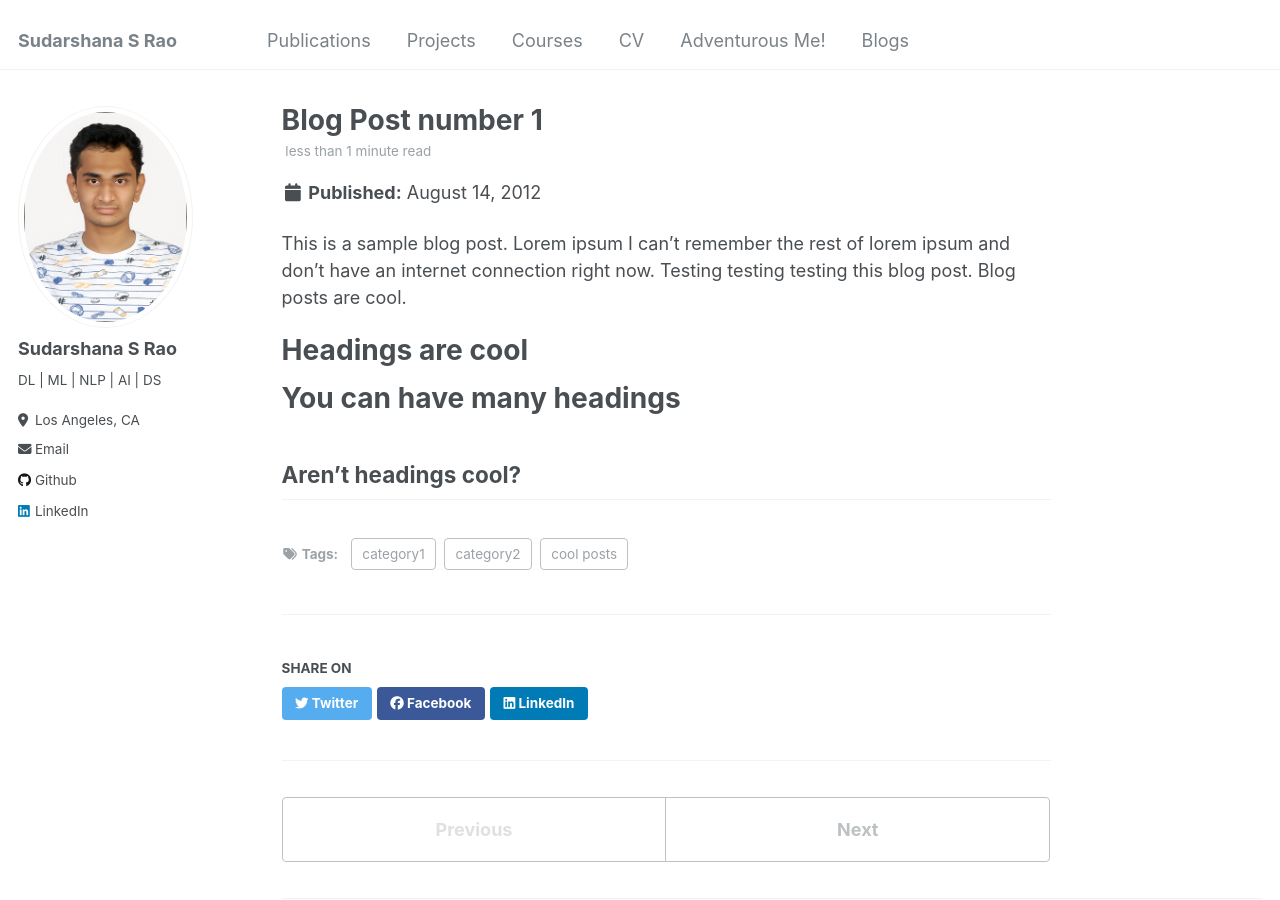
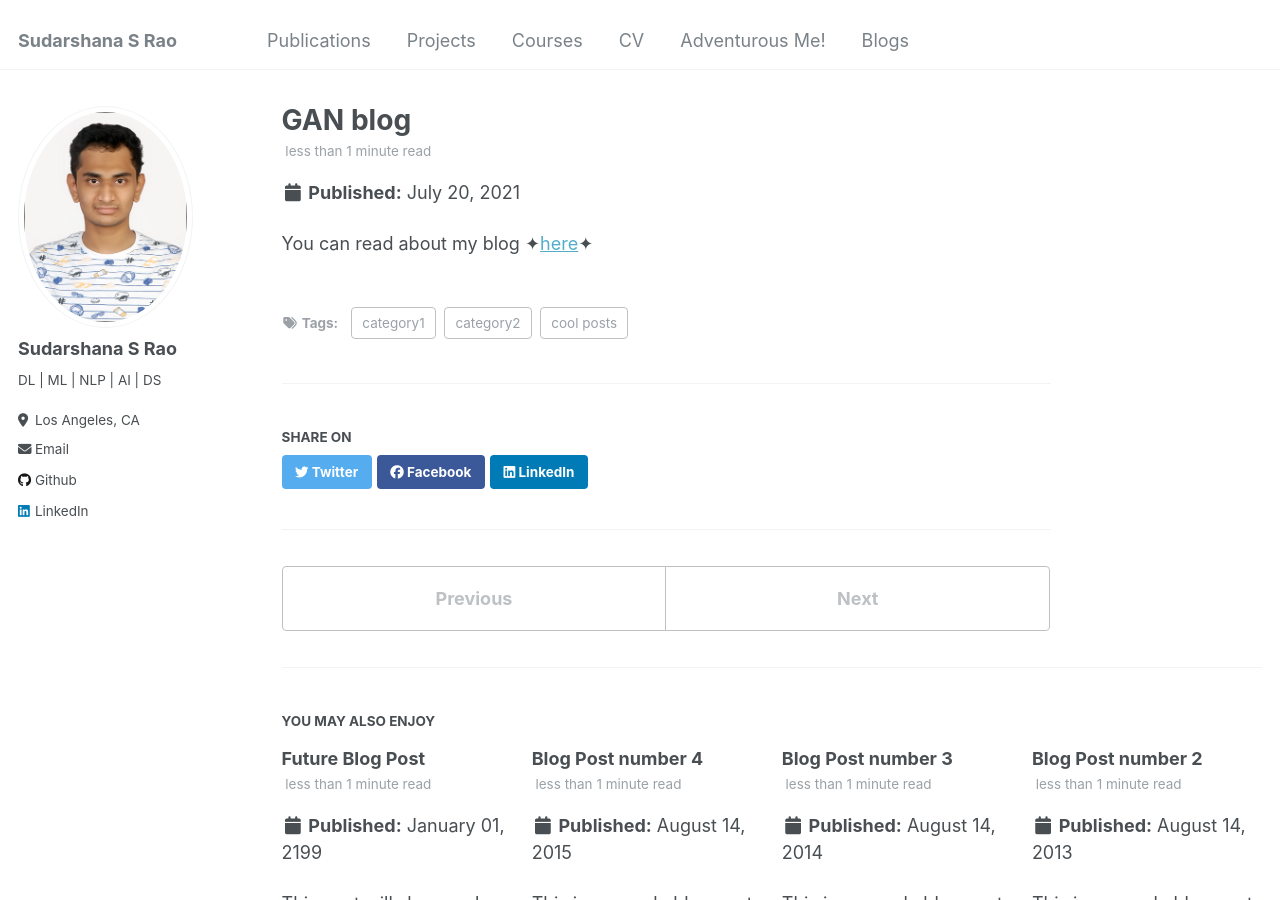
Before and after one commit to SudarshanaSRao/SudarshanaSRao.github.io, a Jekyll site: the page built from _posts/2012-08-14-blog-post-1.md, in a window 1280 px wide and 900 px high. Built offline with Jekyll 4.4.1, drawn with Linux system fonts in a browser that asks for light colours.

Commit message:
Update 2012-08-14-blog-post-1.md

```diff
--- a/_posts/2012-08-14-blog-post-1.md
+++ b/_posts/2012-08-14-blog-post-1.md
@@ -1,20 +1,11 @@
 ---
-title: 'Blog Post number 1'
-date: 2012-08-14
-permalink: /posts/2012/08/blog-post-1/
+title: 'GAN blog'
+date: 2021-07-20
+permalink: /posts/2021/07/blog-post-1/
 tags:
   - cool posts
   - category1
   - category2
 ---
 
-This is a sample blog post. Lorem ipsum I can't remember the rest of lorem ipsum and don't have an internet connection right now. Testing testing testing this blog post. Blog posts are cool.
-
-Headings are cool
-======
-
-You can have many headings
-======
-
-Aren't headings cool?
-------
+You can read about my blog ✦[here](https://sudarshanagan.blogspot.com/2021/07/everyone-i-am-currently-engineering.html)✦
```
